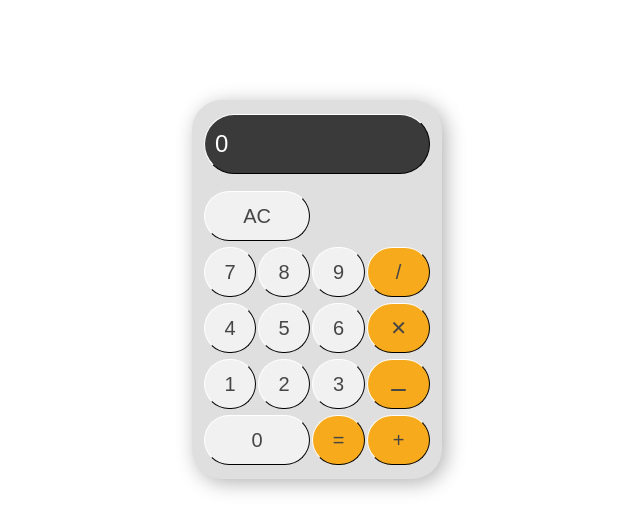
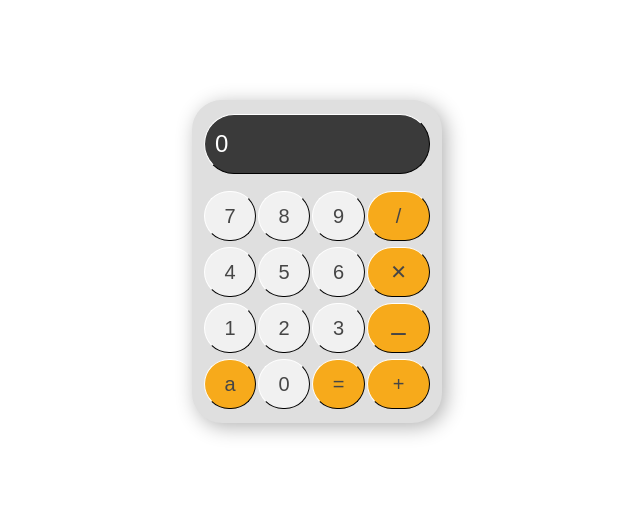
Before and after one commit to giabaosoftware/calculate.github.io, a plain HTML site: page index.html in a window 1280 px wide. Shown: the whole page, without its empty margins (323-963 px from the left). Drawn offline with Linux system fonts and the light colour scheme.

Commit message:
add reset function

```diff
--- a/index.html
+++ b/index.html
@@ -15,9 +15,7 @@
                 <tr>
                     <td colspan="4" class="result"><input type="text" value="0" id="result" onfocus="myFunction()" disabled></td>
                 </tr>
-                <tr>
-                    <td colspan="2"><input type="button" value="AC" onclick="resetfunc()"></td>
-                </tr>
+
                 <tr>
                     <td><input type="button" value="7" id="num7" onclick="number7()"></td>
                     <td><input type="button" value="8" id="num8" onclick="number8()"></td>
@@ -38,8 +36,9 @@
                     <td><input type="button" onclick="subtraction()" value="&#9866;" class="function"></td>
                 </tr>
                 <tr>
+                    <td><input type="button" value="a" onclick="resetfunc()" class="function"></td>
+                    <td><input type="button" value="0" onclick="number0()"></td>
 
-                    <td colspan="2"><input type="button" value="0" onclick="number0()"></td>
 
                     <td><input type="button" onclick="equal()" value="&equals;" class="function"></td>
                     <td><input type="button" onclick="plus()" value="&plus;" class="function"></td>
```
